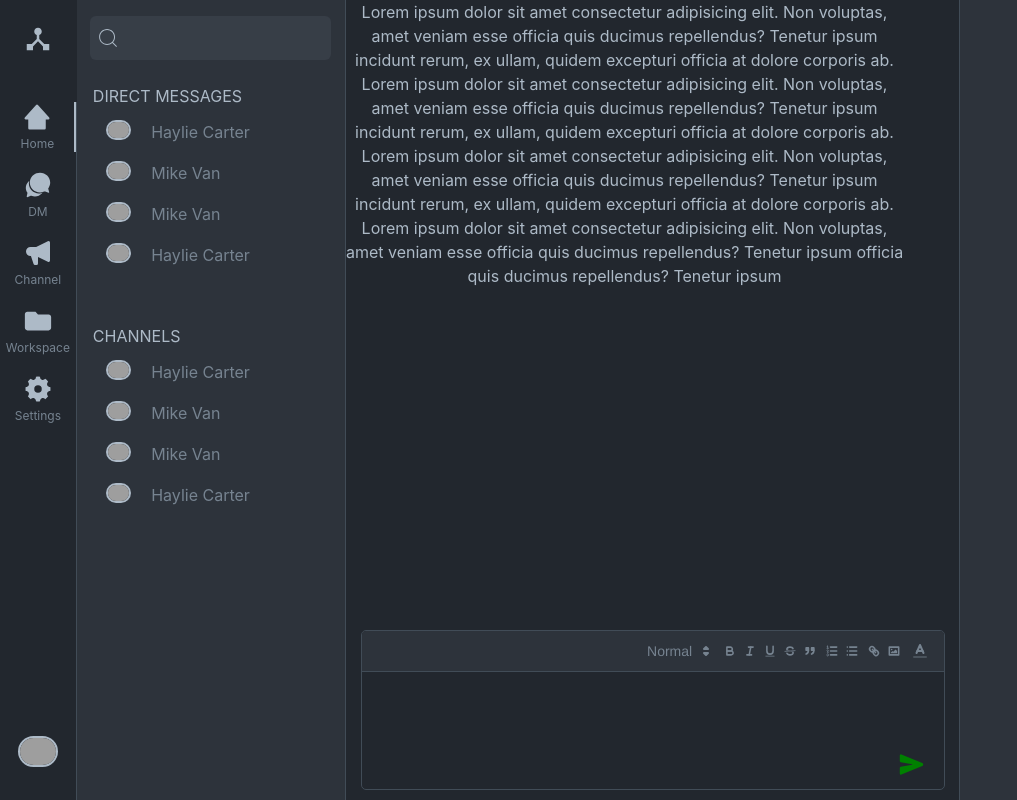
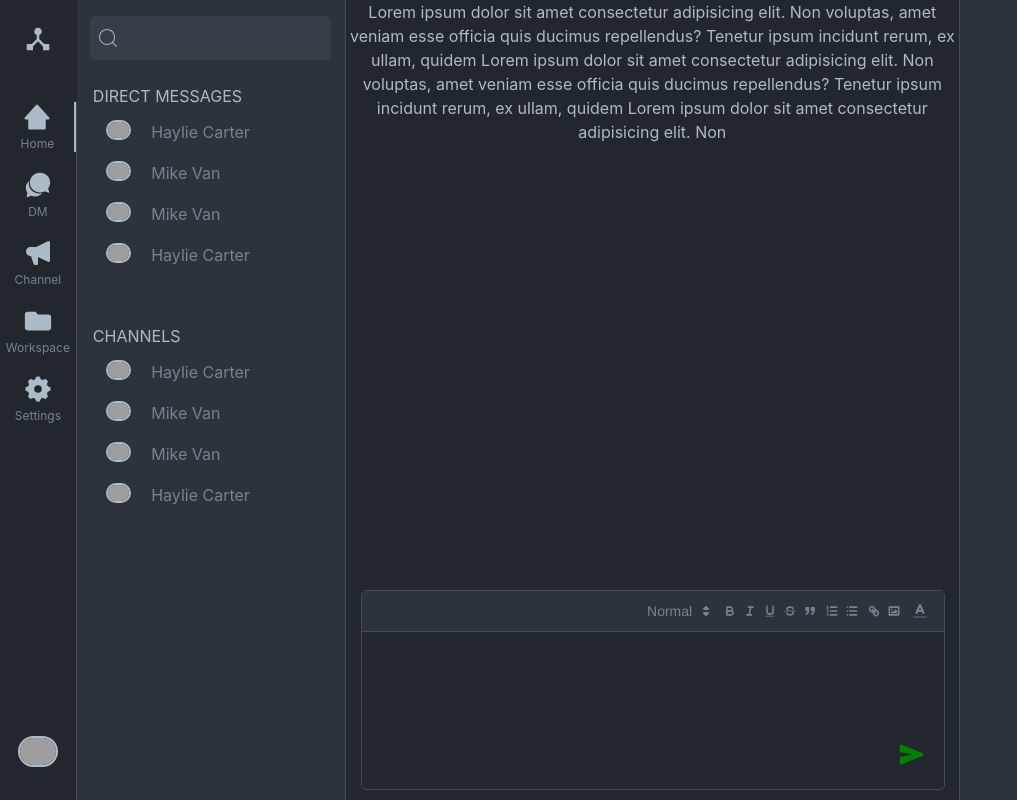
Before and after one commit to Sagni-prog/gitgeeks-frontend, a React (Vite) app: page / in a window 1280 px wide. Shown: the whole page, without its empty margins (0-1017 px from the left). Built offline with nearby package versions, Linux system fonts and the light colour scheme; grey boxes are pictures that could not be loaded.

Commit message:
text editor issue fixed

```diff
--- a/src/App.css
+++ b/src/App.css
@@ -155,3 +155,9 @@ body{
 
   overflow: auto;
 }
+
+
+
+/* test */
+  .chat-content{}
+/* test */
--- a/src/components/Elements/TextEditor.jsx
+++ b/src/components/Elements/TextEditor.jsx
@@ -31,10 +31,10 @@ const TextEditor = () => {
   };
 
   return (
-    <div style = {{ border: "none",   backgroundColor: "#2d333b"}} className="color-primary p-0 m-0">
+    <div style = {{ border: "none",   backgroundColor: "#2d333b"}} className="color-primary p-0 m-0 ">
       <div style={{
            width: "48%",
-           height: "20%",
+           height: "25%",
            display: "flex",
            justifyContent: "center",
            border: "none",
@@ -42,6 +42,7 @@ const TextEditor = () => {
            bottom: "10px",
            left: "0",
            marginLeft: "27%",
+
            }} >
         <ReactQuill
           theme="snow"
@@ -49,7 +50,7 @@ const TextEditor = () => {
           formats={formats}
           placeholder=""
           onChange={handleProcedureContentChange}
-          style={{ width: '95%',color: "#adbac7",overflowY: "auto", overflow: "hidden", position: "relative" }}
+          style={{ width: '95%', height: "100%",color: "#adbac7", position: "relative" , overflow: "auto"}}
           className="color-primary"
         >
 
--- a/src/components/Layout/Chat.jsx
+++ b/src/components/Layout/Chat.jsx
@@ -5,19 +5,18 @@ import { IoSend } from "react-icons/io5";
 
 const Chat = () => {
   return (
-    <div className='flex justify-center h-screen  ml-[27%] w-[48%]  border-r '>
-      <div className='h-[74%] scrollable'>
+    <div className='chat-content flex flex-col justify-start h-screen  ml-[27%] w-[48%]  border-r '>
+      <div className='chat-bubble-contatiner grow shrink max-h-[74%] min-h[20%] w-[100%] scrollable '>
         <p className=''>
-          Lorem ipsum dolor sit amet consectetur adipisicing elit. Non voluptas, amet veniam esse officia quis ducimus repellendus? Tenetur ipsum incidunt rerum, ex ullam, quidem excepturi officia at dolore corporis ab.
-          Lorem ipsum dolor sit amet consectetur adipisicing elit. Non voluptas, amet veniam esse officia quis ducimus repellendus? Tenetur ipsum incidunt rerum, ex ullam, quidem excepturi officia at dolore corporis ab.
-          Lorem ipsum dolor sit amet consectetur adipisicing elit. Non voluptas, amet veniam esse officia quis ducimus repellendus? Tenetur ipsum incidunt rerum, ex ullam, quidem excepturi officia at dolore corporis ab.
-          Lorem ipsum dolor sit amet consectetur adipisicing elit. Non voluptas, amet veniam esse officia quis ducimus repellendus? Tenetur ipsum officia quis ducimus repellendus? Tenetur ipsum
+          Lorem ipsum dolor sit amet consectetur adipisicing elit. Non voluptas, amet veniam esse officia quis ducimus repellendus? Tenetur ipsum incidunt rerum, ex ullam, quidem
+          Lorem ipsum dolor sit amet consectetur adipisicing elit. Non voluptas, amet veniam esse officia quis ducimus repellendus? Tenetur ipsum incidunt rerum, ex ullam, quidem
+          Lorem ipsum dolor sit amet consectetur adipisicing elit. Non
         </p>
       </div>
-      <div className='relative w-[100%]'>
+      {/* <div className=' min-h-[40%] grow shrink w-[100%]'>  */}
         <TextEditor />
         {/* <IoSend /> */}
-      </div>
+      {/* </div> */}
     </div>
   )
 }
--- a/src/components/Layout/LeftSideBar.jsx
+++ b/src/components/Layout/LeftSideBar.jsx
@@ -5,7 +5,7 @@ import Channels from '../Elements/Channels'
 
 const LeftSideBar = () => {
   return (
-    <div className='flex fixed flex-col h-screen w-[21%] ml-[6%] bg-secondry border-r'>
+    <div className='left-side-bar flex fixed flex-col h-screen w-[21%] ml-[6%] bg-secondry border-r'>
         <div className='relative search-bar w-[100%] mt-4'>
             <SearchBar />
 
--- a/src/components/Layout/Menu.jsx
+++ b/src/components/Layout/Menu.jsx
@@ -9,7 +9,7 @@ import { RiSettings5Fill } from "react-icons/ri";
 
 const Menu = () => {
   return (
-    <div className='flex flex-col justify-center items-center content-center h-screen w-[6%]  fixed'>
+    <div className='menu-bar flex flex-col justify-center items-center content-center h-screen w-[6%]  fixed'>
     <div className='flex justify-center content-center items-center mt-6 mb-12 cursor-pointer'>
         <MdDeviceHub className='text-3xl' />
     </div>
--- a/src/components/Layout/RightSideBar.jsx
+++ b/src/components/Layout/RightSideBar.jsx
@@ -2,7 +2,7 @@ import React from 'react'
 
 const RightSideBar = () => {
   return (
-    <div className='flex fixed justify-end h-screen w-[25%] ml-[75%] bg-secondry'>
+    <div className='right-side-bar flex fixed justify-end h-screen w-[25%] ml-[75%] bg-secondry'>
 
     </div>
   )
```
